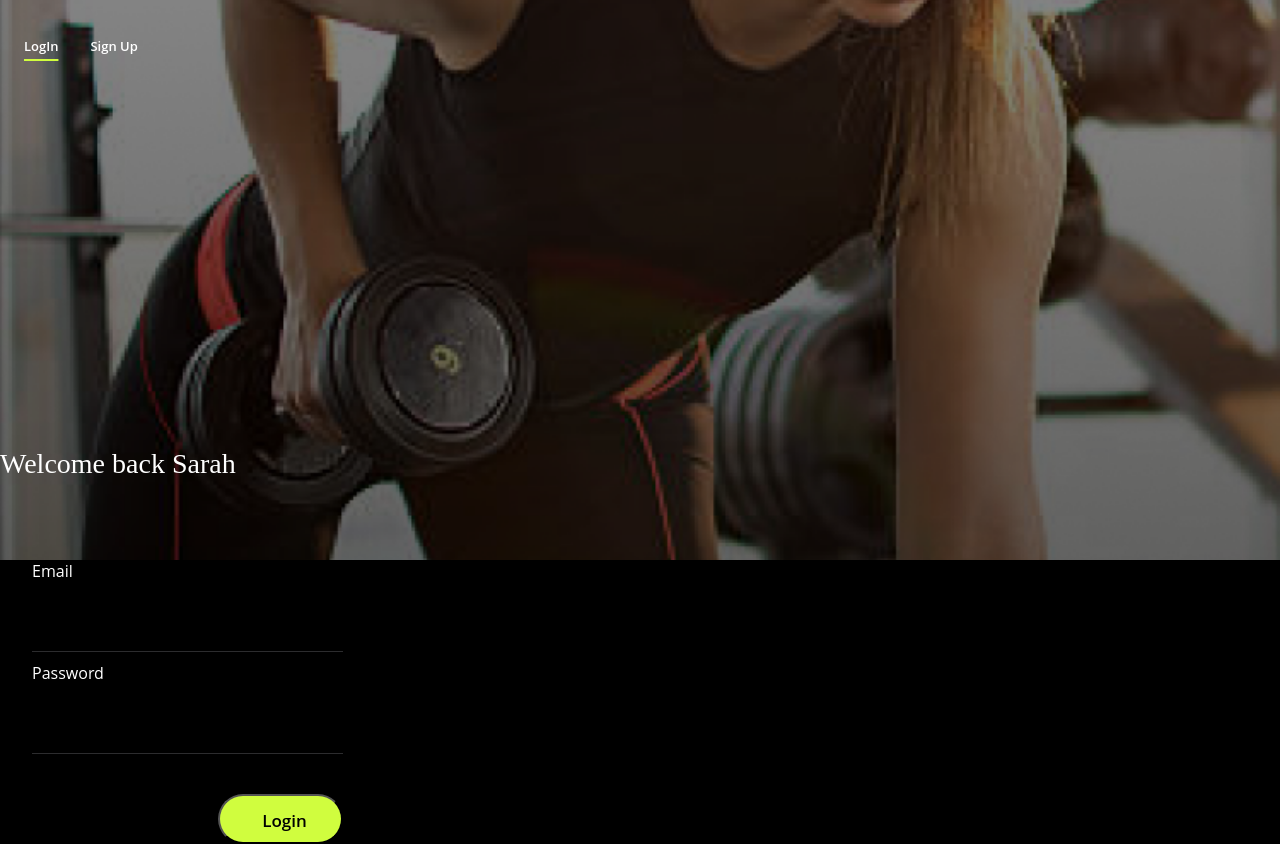
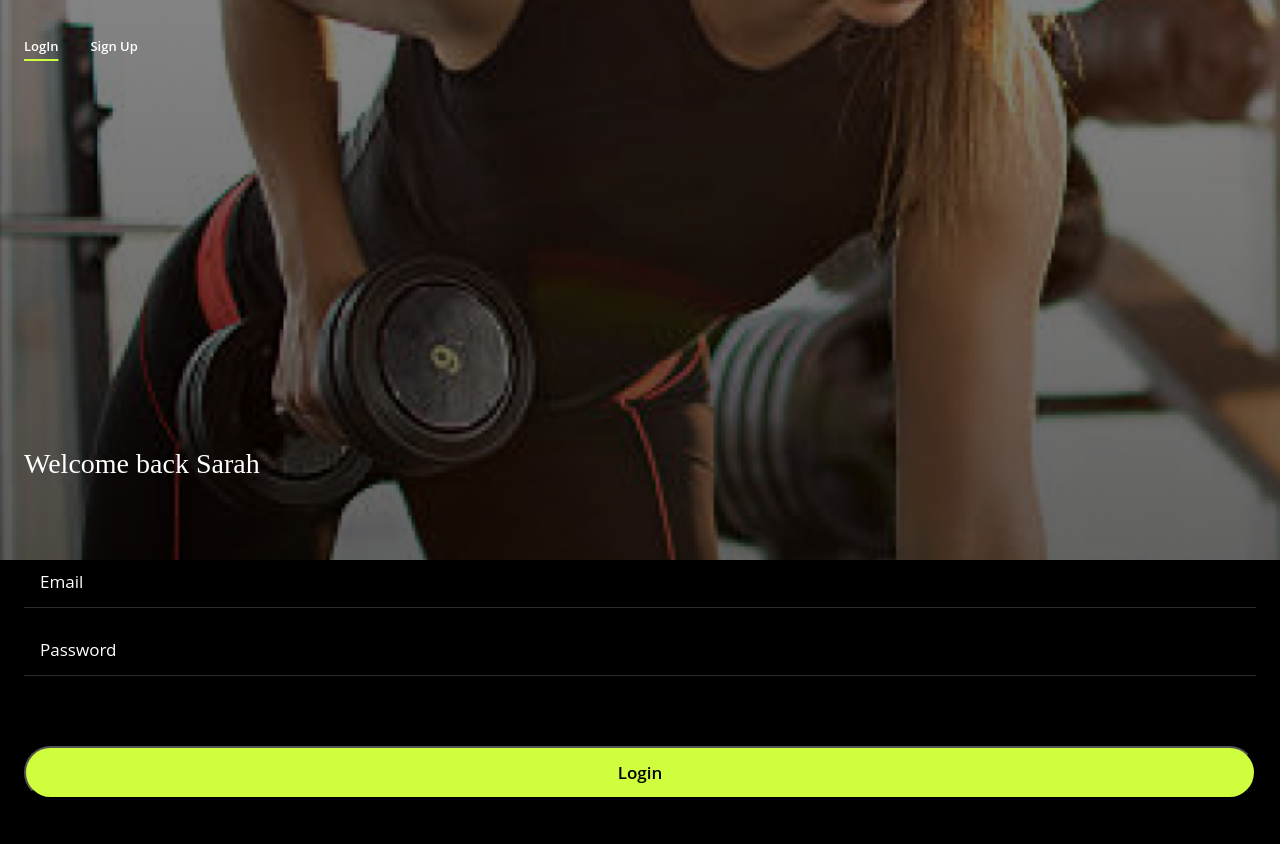
Before and after one commit to TackoBracko/crossfit-tracker-app, a React (Vite) app: page /login in a window 1280 px wide. After the commit the page ends 800 px from the top, so only its background shows below. Built offline with nearby package versions, Linux system fonts and the light colour scheme.

Commit message:
added login module

```diff
--- a/src/components/RootLayout/Navigation/Navigation.module.css
+++ b/src/components/RootLayout/Navigation/Navigation.module.css
@@ -2,7 +2,7 @@
   position: fixed;
   top: 0;
   left: 0;
-  width: 100vh;
+  width: 100%;
 }
 
 .nav {
--- a/src/pages/Login/Login.module.css
+++ b/src/pages/Login/Login.module.css
@@ -2,10 +2,11 @@
   background-image: url('./../../assets/pictures/LoginBackground.png');
   background-size: cover;
   background-position: center;
-  height: 70vh;
   display: flex;
   align-items: end;
+  height: 70vh;
   color: #ffffff;
+  padding: 0 24px;
 }
 
 .loginHeader h3 {
@@ -16,43 +17,32 @@
 }
 
 .formSection {
-  width: 311px;
-  height: 176px;
-  padding-left: 32px;
   display: flex;
   flex-direction: column;
+  gap: 20px;
+  padding: 0 24px;
+  max-width: 100%;
   font-family: 'Open Sans';
-  align-items: flex-start;
 }
 
 input[type='email'],
 input[type='password'] {
-  width: 311px;
-  height: 60px;
   color: #ffffff;
   background-color: transparent;
   border: none;
   border-bottom: 1px solid #2c2c2e;
-  padding-left: 32px;
   outline: none;
-  padding: 10px 0;
-  margin: 10px 0;
+  margin: 0 0 20px 0;
+  padding: 16px 0;
+  width: 100%;
 }
 
-.labelEmail {
-  width: 44px;
-  height: 23px;
+::placeholder {
+  font-family: 'Open Sans';
   font-weight: 400;
   font-size: 17px;
-  line-height: 23.15px;
-}
-
-.labelPassword {
-  width: 77px;
-  height: 23px;
-  font-weight: 400;
-  font-size: 17px;
-  line-height: 23.15px;
+  color: #ffffff;
+  padding: 0 16px;
 }
 
 button[type='submit'] {
@@ -61,25 +51,10 @@ button[type='submit'] {
   font-family: 'Open Sans';
   font-size: 17px;
   font-weight: 600;
-  line-height: 23.15px;
   text-align: center;
-
-  width: 125px;
-  height: 50px;
   border-radius: 48px;
-  padding: 13px 20px 13px 28px;
-  gap: 10px;
+  padding: 13px 20px;
   cursor: pointer;
-  margin-top: 30px;
+  margin-top: 50px;
+  width: 100%;
 }
-
-.buttonContainer {
-  display: flex;
-  flex-direction: column;
-  align-items: flex-end;
-}
-
-.buttonContainer a {
-  color: #d0fd3e;
-  text-decoration: none;
-}
--- a/src/pages/Login/index.jsx
+++ b/src/pages/Login/index.jsx
@@ -13,16 +13,14 @@ export default function LogInPage() {
       <div className={classes.formSection}>
         <Form>
           <div>
-            <label>Email</label>
-            <input type="email" name="email" required />
+            <input type="email" placeholder="Email" name="email" required />
           </div>
 
           <div>
-            <label>Password</label>
-            <input type="password" name="password" required />
+            <input type="password" placeholder="Password" name="password" required />
           </div>
 
-          <div className={classes.buttonContainer}>
+          <div>
             <button type="submit">Login </button>
           </div>
         </Form>
```
